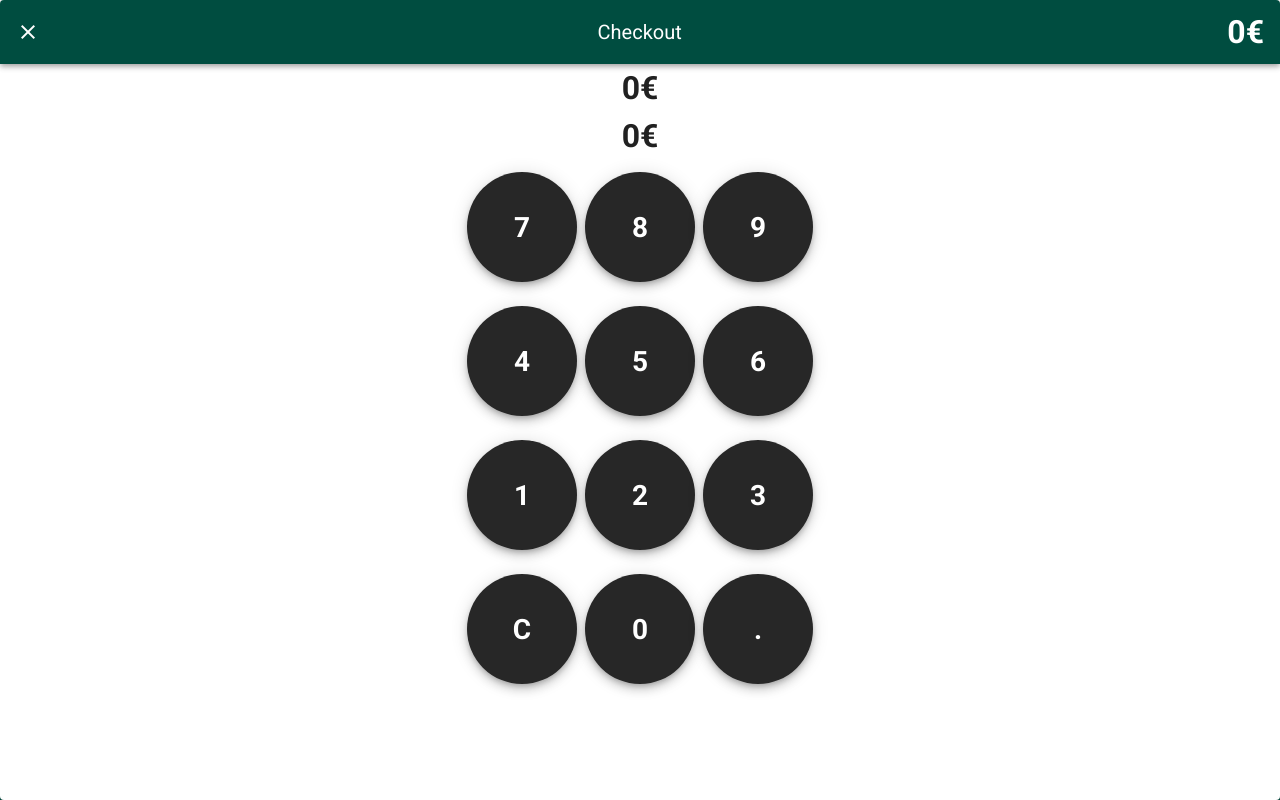
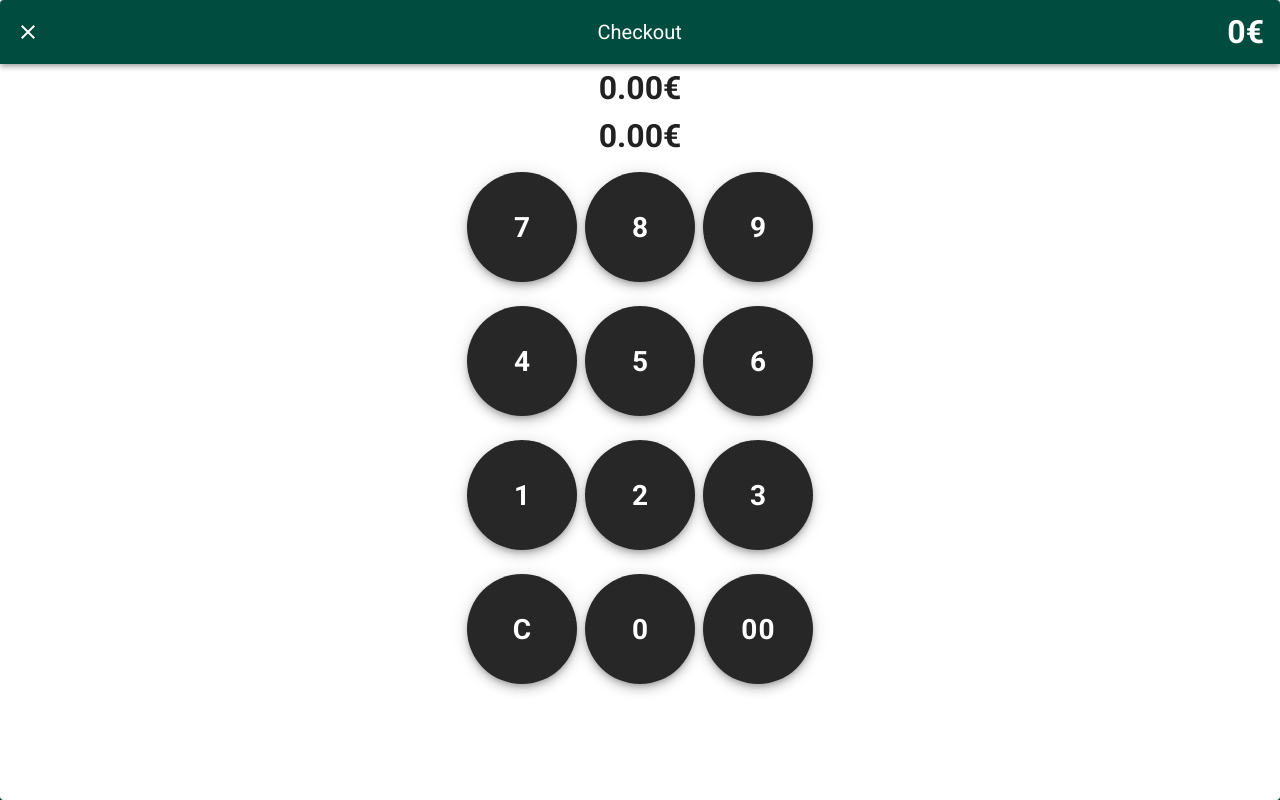
Before and after one commit to Piitschy/silentparty-kasse, a Vue app in the folder kasse/: page / in a window 1280 px wide. Both pictures are taken after a click on the button "BEZAHLEN". Built offline with nearby package versions, Linux system fonts and the light colour scheme.

Commit message:
add paypal app input

```diff
--- a/kasse/src/components/CheckOut.vue
+++ b/kasse/src/components/CheckOut.vue
@@ -24,8 +24,8 @@
           <h1>{{sum}}€</h1>
         </v-toolbar>
         <center>
-          <h1>{{sum-display}}€</h1>
-          <h1>{{display}}€</h1>
+          <h1>{{fix(sum-cent)}}€</h1>
+          <h1>{{fix(cent)}}€</h1>
           <v-col
             v-for="m in 4"
             :key="m"
@@ -83,18 +83,24 @@ export default {
         '33': '3',
         '14': 'C',
         '24': '0',
-        '34': '.',
+        '34': '00',
       }
     }
   },
   computed: {
     ...mapGetters([
       'sum'
-    ])
+    ]),
+    cent(){
+      return this.display/100
+    }
   },
   methods: {
     key(n,m){
       return this.mapping[n+''+m]
+    },
+    fix(str){
+      return parseFloat(str).toFixed(2)
     },
     onKey(e){
       if(e === 'C'){
```
